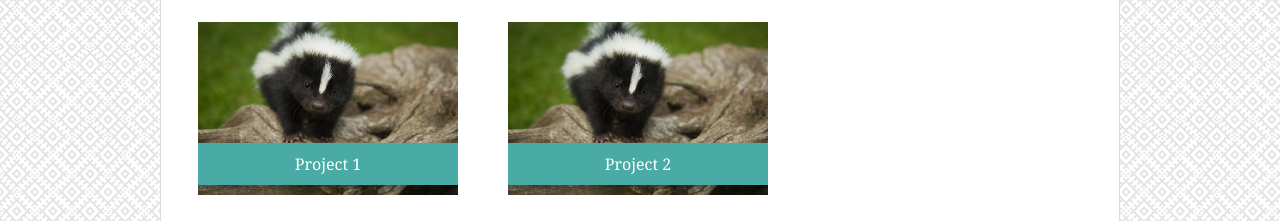
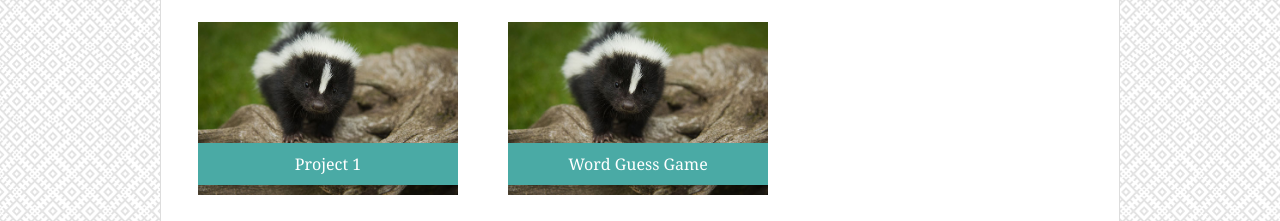
Before and after one commit to sindygeb/Responsive-Portfolio, a plain HTML site: page portfolio.html in a window 1280 px wide. Shown: the part 208-429 px from the top of the page. Drawn offline with Linux system fonts and the light colour scheme.

```diff
--- a/portfolio.html
+++ b/portfolio.html
@@ -39,10 +39,12 @@
                         <h4>Project 1</h4>
                     </div>
 
-                    <div class="image">
-                        <img src="assets/images/photo_01.jpg" alt="Placeholder 2" class="pic">
-                        <h4>Project 2</h4>
-                    </div>
+                    <a href="https://sindygeb.github.io/Word-Guess-Game/">
+                        <div class="image">
+                            <img src="assets/images/photo_01.jpg" alt="Placeholder 2" class="pic">
+                            <h4>Word Guess Game</h4>
+                        </div>
+                    </a>
 
                     <div class="clearfix"></div>
 
@@ -61,6 +63,7 @@
                     </a>
 
                     <div class="clearfix"></div>
+
                     <a href="https://sindygeb.github.io/giphy-page/">
                         <div class="image">
                             <img src="assets/images/photo_05.jpg" alt="Placeholder 5" class="pic">
```
Also changed, not shown: assets/images/photo_02.jpg.
